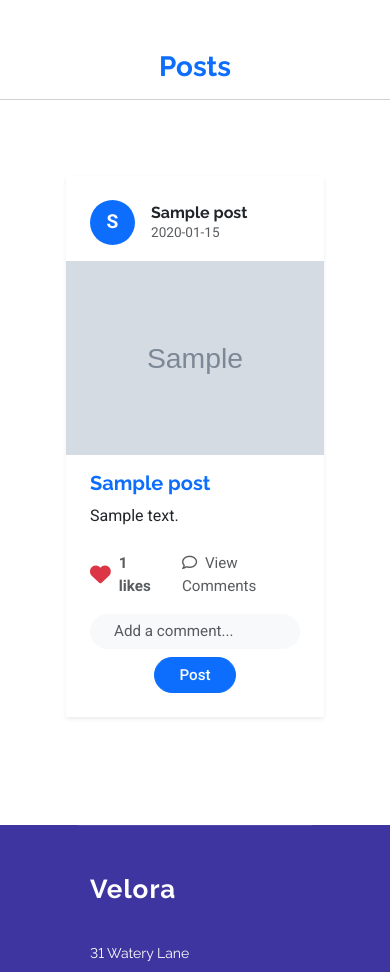
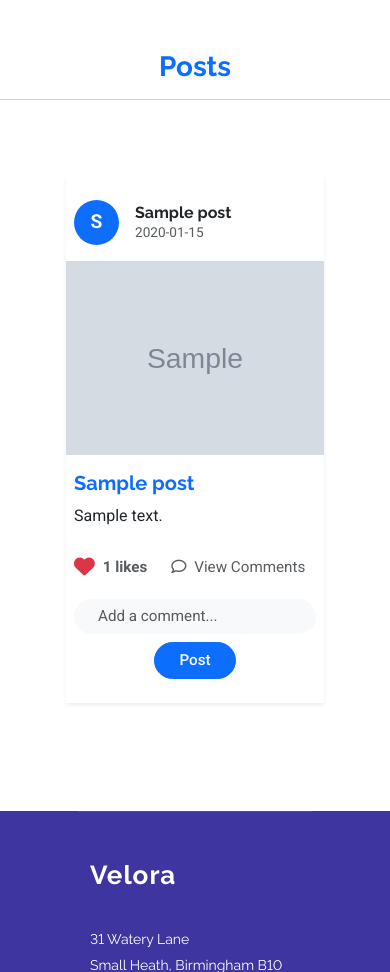
Before and after one commit to abdasath/Velora, a Flask app: page / in a window 390 px wide. Shown: the part 733-1705 px from the top of the page. Run offline with Flask 3, Linux system fonts and the light colour scheme; a user stored in the database is signed in; tables that the repository leaves empty hold one stand-in row (values such as "Sample post"); grey boxes marked "Sample" are stand-in pictures; some libraries are stand-ins or nearby versions.

Commit message:
Reduce internal padding of posts to stretch content wider on mobile

```diff
--- a/templates/index.html
+++ b/templates/index.html
@@ -19,7 +19,7 @@
       <div class="card shadow-sm border-0 rounded-0 rounded-md-3" style="overflow: hidden;">
 
         <!-- Card Header: User Info & Time -->
-        <div class="card-header bg-white border-0 d-flex align-items-center pt-4 pb-3 px-4">
+        <div class="card-header bg-white border-0 d-flex align-items-center pt-4 pb-3 px-2 px-md-4">
           <div class="d-flex align-items-center justify-content-center rounded-circle bg-primary text-white fw-bold me-3" style="width: 45px; height: 45px; font-size: 1.2rem;">
             {{ d.name[0] | upper }}
           </div>
@@ -35,13 +35,13 @@
         {% endif %}
 
         <!-- Card Body: Content -->
-        <div class="card-body px-4 pt-3 pb-1">
+        <div class="card-body px-2 px-md-4 pt-3 pb-1">
           <h5 class="card-title fw-bold text-primary mb-2">{{d.title}}</h5>
           <p class="card-text text-dark mb-3" style="font-size: 1rem; line-height: 1.6;">{{d.description}}</p>
         </div>
 
         <!-- Card Footer: Actions (Like, Comment) -->
-        <div class="card-footer bg-white border-0 px-4 pb-4 pt-1">
+        <div class="card-footer bg-white border-0 px-2 px-md-4 pb-4 pt-1">
           <div class="d-flex align-items-center mb-3">
             <!-- Like Button -->
             {% if d.post_id in liked_post_ids %}
```
